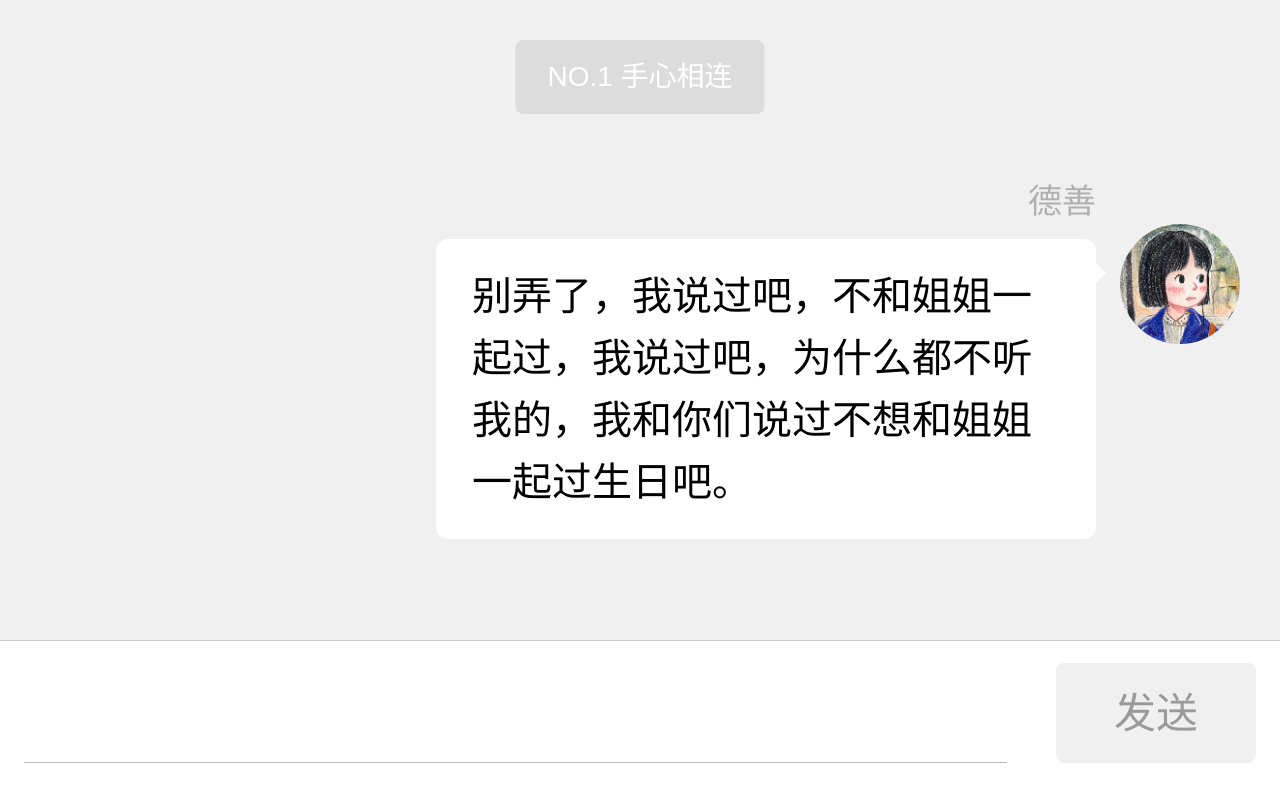
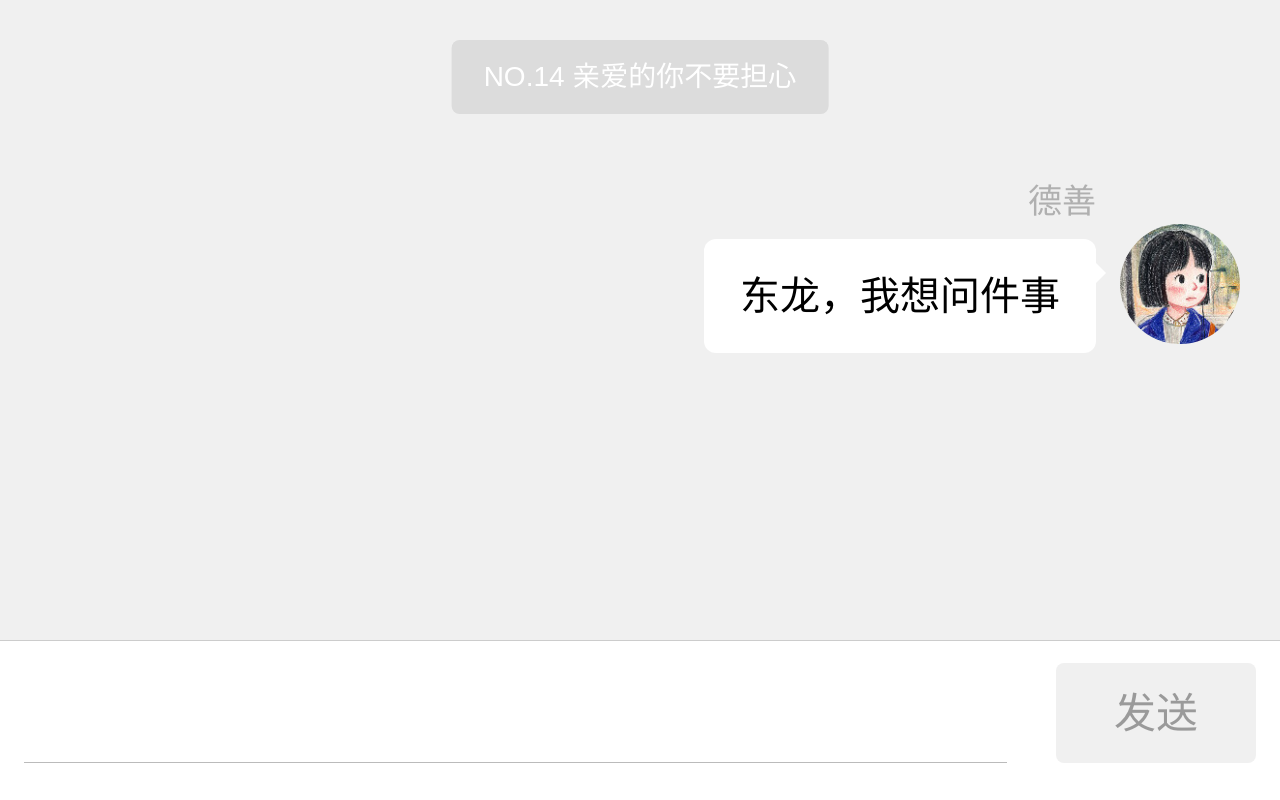
Before and after one commit to jlianphoto/react-auto-dialog, a React (Create React App) app: page / in a window 1280 px wide. Built offline with nearby package versions, Linux system fonts and the light colour scheme.

Commit message:
add html prase

```diff
--- a/src/App.jsx
+++ b/src/App.jsx
@@ -5,13 +5,29 @@ import Wechat from './lib/wechat.jsx';
 
 let dialog = [
 
-	{'tip' : 'NO.1 手心相连'},
-	{'德善' : '别弄了，我说过吧，不和姐姐一起过，我说过吧，为什么都不听我的，我和你们说过不想和姐姐一起过生日吧。'},
-	{'德善妈妈' : '今年就这样，明年开始单独过吧。'},
-	{'德善' : '去年也是这么说的，前年也是。为什么就对我这样，我好欺负吗，我是可以随便对待也无所谓的人吗。为什么不给我煎荷包蛋，我很喜欢荷包蛋的，整天就给我吃腌豆子，我也不喜欢吃腌豆子的，还有为什么只给余晖买“世界杯”冰激凌吃，炸整鸡也是，也只给姐姐和余晖鸡腿，只给我鸡翅，我也会吃鸡腿。为什么，为什么只有我是德善。姐姐是宝拉，他是余晖，为什么只有我是成德善，为什么要叫我德善。😭'},
-	{'德善爸爸' : '爸爸妈妈对不住你，是因为不知道。'},
-	{'德善爸爸' : '对老大，要好好教导，对老二要好好关心，对老小，要教他好好做人。爸爸我，也不是，一生下来就是爸爸。'},
-	{'德善爸爸' : '爸爸也是头一次当爸爸，所以，我们女儿稍微体谅一下。我女儿长得这么好，什么时候， 成了如此美丽的姑娘，还上电视，漂漂亮亮地化妆，话又说回来，我们德善是要嫁人了，爸爸好难过，该怎么活呀。'},
+	{'tip' : 'NO.14 亲爱的你不要担心'},
+	{'德善' : '东龙，我想问件事'},
+	{'东龙' : '问吧'},
+	{'德善' : '为什么没有人喜欢我呢'},
+	{'东龙' : '哦，阿泽……哎呦，看错了'},
+	{'德善' : '我是认真的。'},
+	{'东龙' : '我也是认真的。'},
+	{'德善' : '为什么没有人喜欢我?看来我没资格被爱。'},
+	{'东龙' : '德善呐'},
+	{'德善' : '恩?'},
+	{'东龙' : '你喜欢水分多的番薯还是面面的番薯?'},
+	{'德善' : '水分多的'},
+	{'东龙' : '你喜欢李文世还是朴南正?'},
+	{'德善' : '李文世'},
+	{'东龙' : '喜欢我还是喜欢阿泽?'},
+	{'德善' : '阿泽'},
+	{'东龙' : '烦死了。讨厌我吗?'},
+	{'德善' : '还是更喜欢阿泽'},
+	{'东龙' : '那么，喜欢正八还是喜欢善宇?'},
+	{'德善' : '干嘛问这个'},
+	{'东龙' : '德善呐，你呢，别在乎谁喜欢你，而是你，你喜欢的人是谁。那么肯定地说喜欢什么番薯，难道没有你喜欢的类型吗。德善，不，秀妍呐，除了等待别人喜欢你，你大可以喜欢别人。是吧?现在的孩子啊，只懂求根公式，不懂人生。可是你，不懂求根公式，人生也不懂。你懂什么呀?什么呀你?真是的。快起来吧。'},
+
+
 	// {'德善' : {
 	// 	type : 'img',
 	// 	image : 'http://img4.imgtn.bdimg.com/it/u=1365112016,127878692&fm=26&gp=0.jpg'
@@ -59,26 +75,30 @@ let config = {
 			img : require('./img/de.jpg')
 		},
 		{
-			name : '德善爸爸',
-			img : require('./img/de.jpg')
+			name : '东龙',
+			img : 'http://img1.imgtn.bdimg.com/it/u=1064578235,340201784&fm=26&gp=0.jpg'
+		},
+		{
+			name : 'J.Lian',
+			img : 'https://qlogo4.store.qq.com/qzone/872821547/872821547/100?1398824048'
 		},
 		{
 			name : '德善妈妈',
-			img : require('./img/de.jpg')
+			img : require('./img/de_mother.jpg')
 		},
 	],
 	fuzzy : {
 		answer : [
 			{
 				key : 'laji',
-				msg :  '傻B'
+				msg :  {'德善' : '你个垃圾'}
 			},
 			{
 				key : '1',
-				msg :  '123'
+				msg :  {'东龙' : '你输入1干什么'}
 			}
 		],
-		default : '再见'
+		default : {'J.Lian' : '想了解更多组件相关配置 , 回复1 , 或访问github地址:<a href="https://github.com/jlianphoto/react-auto-dialog">https://github.com/jlianphoto/react-auto-dialog<a/>'}
 	}
 }
 
--- a/src/lib/wechat.jsx
+++ b/src/lib/wechat.jsx
@@ -92,9 +92,9 @@ class Wechat extends Component {
     let match = this.props.config.fuzzy.answer.find(item=>$value.indexOf(item.key) !== -1);
     let answer = null;
     if (match) {
-      answer = {'德善' : match.msg};
+      answer =  match.msg
     }else{
-      answer = {'德善' : this.props.config.fuzzy.default};
+      answer = this.props.config.fuzzy.default;
     }
     this.dialogs.push(answer);
 
@@ -229,7 +229,7 @@ class Wechat extends Component {
             break
 
           default :
-            diffElement = <div className='bubble'>{content}</div>
+            diffElement = <div className='bubble' dangerouslySetInnerHTML={{__html: content}} />
         }
 
 
--- a/src/lib/wechat.scss
+++ b/src/lib/wechat.scss
@@ -55,6 +55,12 @@ body {
         border-radius: 12px;
         word-wrap: normal;
         box-sizing: border-box;
+        word-break: break-all;
+
+        a{
+          color: #22a2ff;
+          text-decoration: none;
+        }
       }
       .portrait{
         width: 120px;
```
